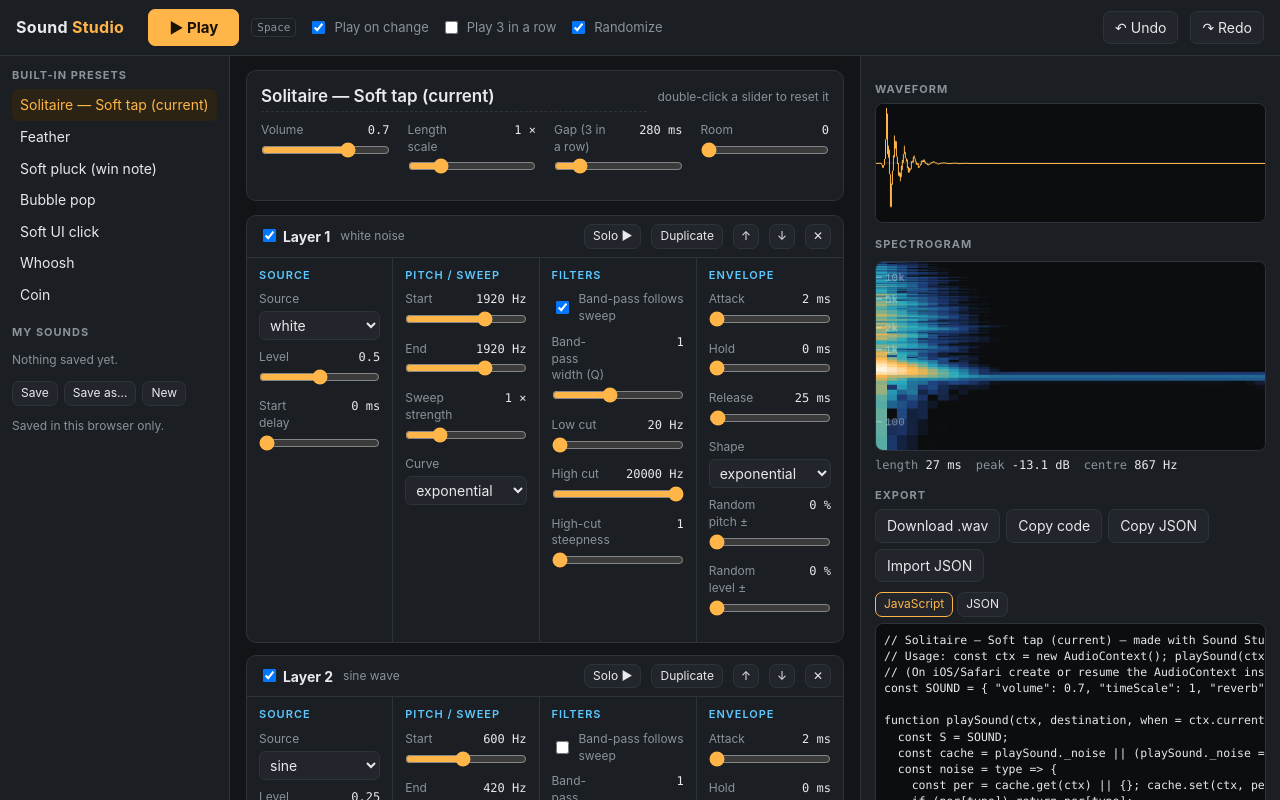
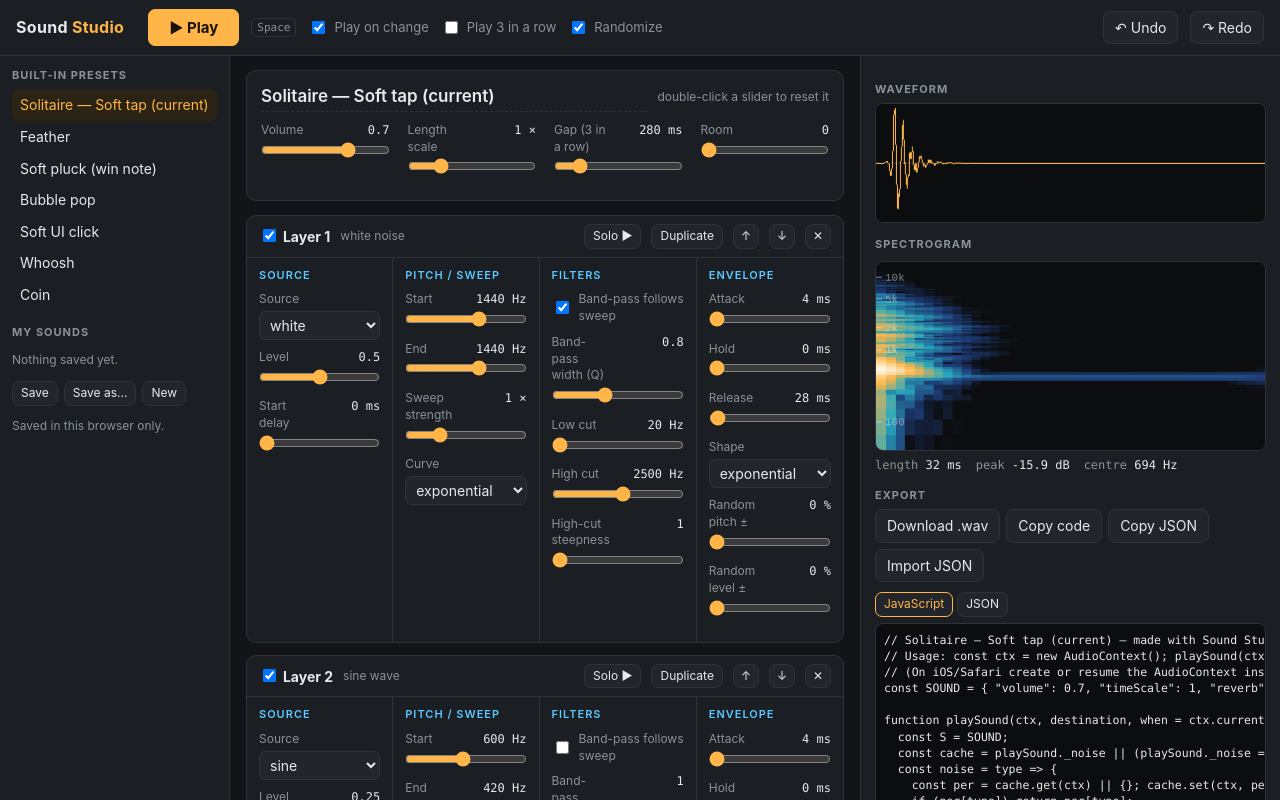
Before and after one commit to haystack-meme/sound-studio, a plain HTML site: page index.html in a window 1280 px wide. Drawn offline with Linux system fonts and the light colour scheme.

Commit message:
Solitaire preset matches v47

```diff
--- a/index.html
+++ b/index.html
@@ -194,12 +194,12 @@ const defaultSound = () => ({ name: 'Untitled', volume: 0.7, timeScale: 1, seqGa
 
 const BUILTINS = [
   { name: 'Solitaire — Soft tap (current)', volume: 0.7, timeScale: 1, seqGap: 280, reverb: 0, layers: [
-    { enabled: true, source: 'white', gain: 0.5, delay: 0, freqStart: 1920, freqEnd: 1920, rise: 1, sweepCurve: 'exponential',
-      bandpass: true, q: 1, highpass: 20, lowpass: 20000, lowpassStages: 1,
-      attack: 2, hold: 0, release: 25, envCurve: 'exponential', pitchVar: 0, gainVar: 0 },
+    { enabled: true, source: 'white', gain: 0.5, delay: 0, freqStart: 1440, freqEnd: 1440, rise: 1, sweepCurve: 'exponential',
+      bandpass: true, q: 0.8, highpass: 20, lowpass: 2500, lowpassStages: 1,
+      attack: 4, hold: 0, release: 28, envCurve: 'exponential', pitchVar: 0, gainVar: 0 },
     { enabled: true, source: 'sine', gain: 0.25, delay: 0, freqStart: 600, freqEnd: 420, rise: 1, sweepCurve: 'exponential',
       bandpass: false, q: 1, highpass: 20, lowpass: 20000, lowpassStages: 1,
-      attack: 2, hold: 0, release: 20, envCurve: 'exponential', pitchVar: 0, gainVar: 0 } ] },
+      attack: 4, hold: 0, release: 18, envCurve: 'exponential', pitchVar: 0, gainVar: 0 } ] },
   { name: 'Feather', volume: 0.7, timeScale: 1, seqGap: 280, reverb: 0, layers: [
     { enabled: true, source: 'pink', gain: 0.6, delay: 0, freqStart: 3500, freqEnd: 2200, rise: 1, sweepCurve: 'exponential',
       bandpass: true, q: 0.5, highpass: 1500, lowpass: 20000, lowpassStages: 1,
```
